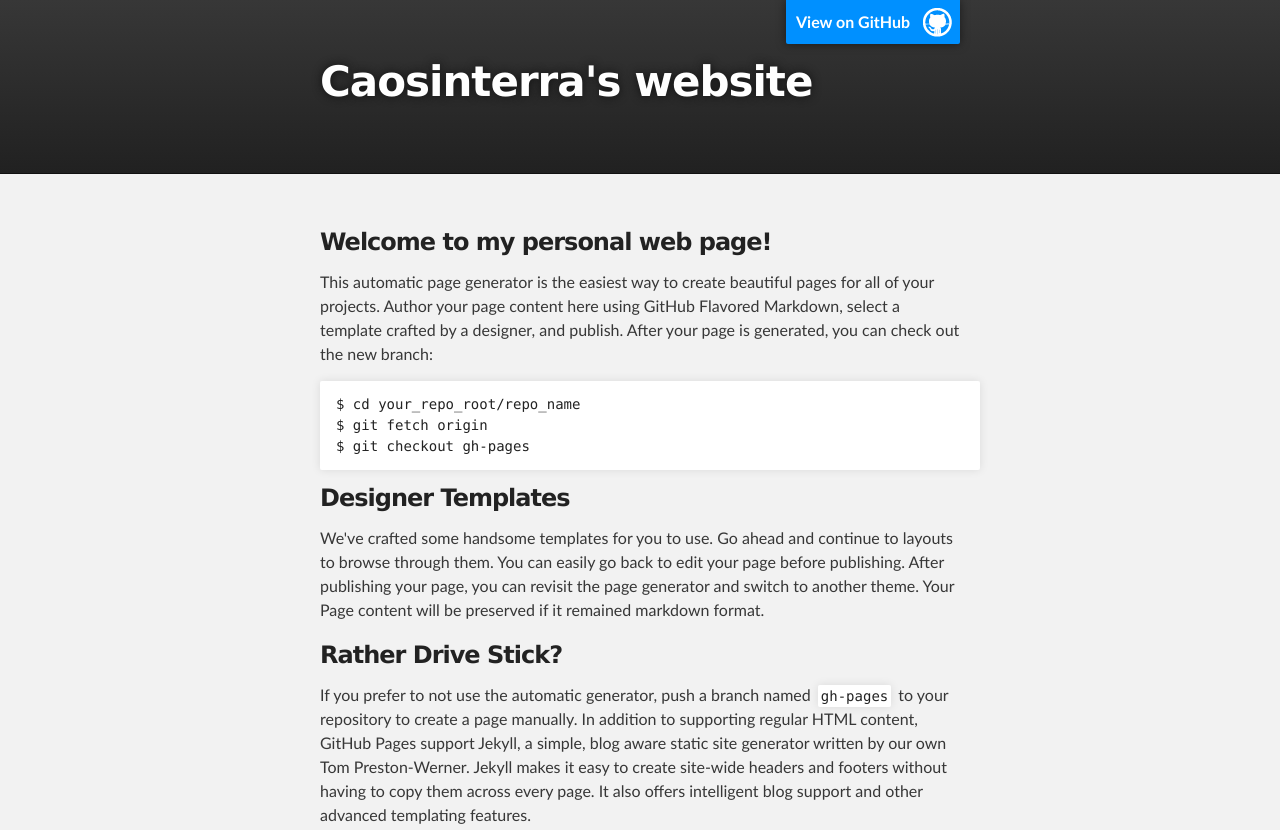
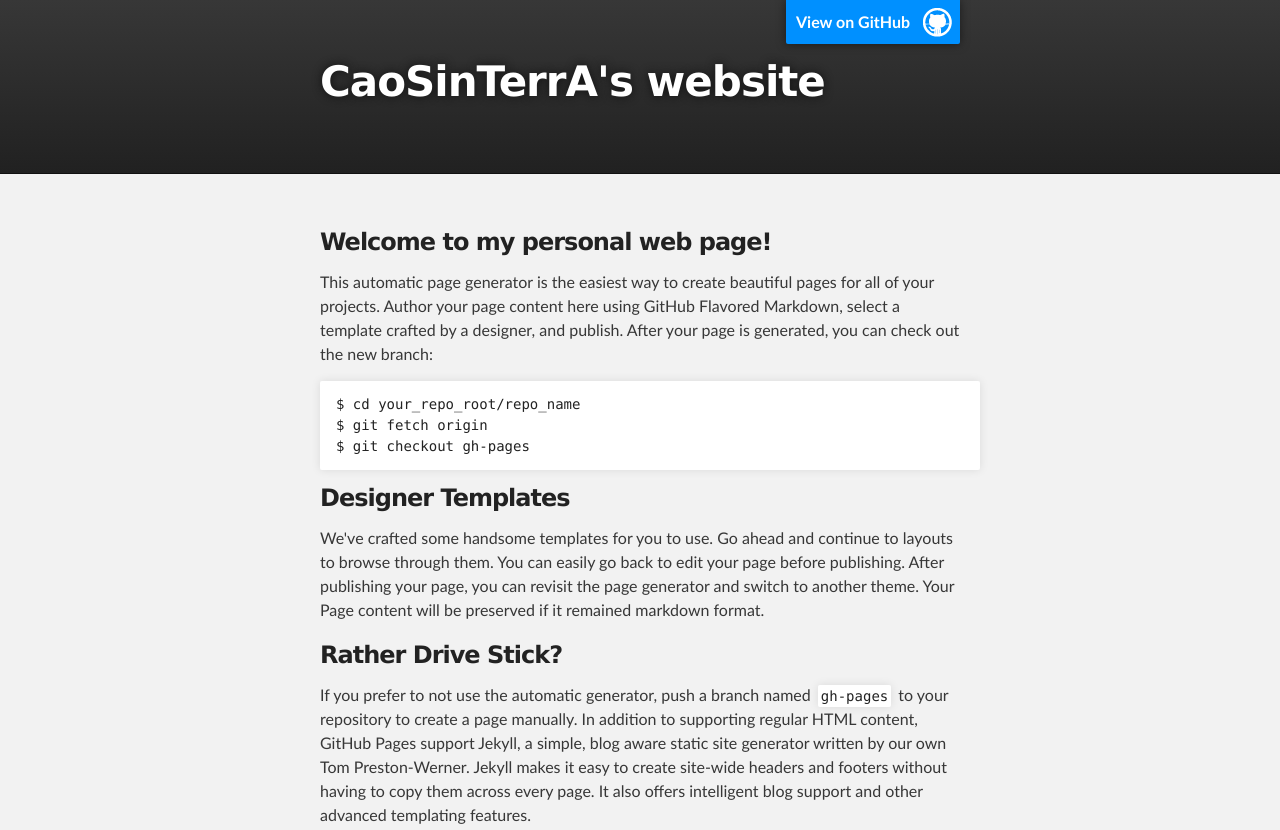
Before and after one commit to asosi/asosi.github.io, a plain HTML site: page index.html in a window 1280 px wide. Shown: the top 830 px of the page. Drawn offline with Linux system fonts and the light colour scheme.

Commit message:
Update index.html

```diff
--- a/index.html
+++ b/index.html
@@ -18,7 +18,7 @@
         <header class="inner">
           <a id="forkme_banner" href="https://github.com/CaoSinTerrA">View on GitHub</a>
 
-          <h1 id="project_title">Caosinterra's website</h1>
+          <h1 id="project_title">CaoSinTerrA's website</h1>
           <h2 id="project_tagline"></h2>
 
         </header>
```
